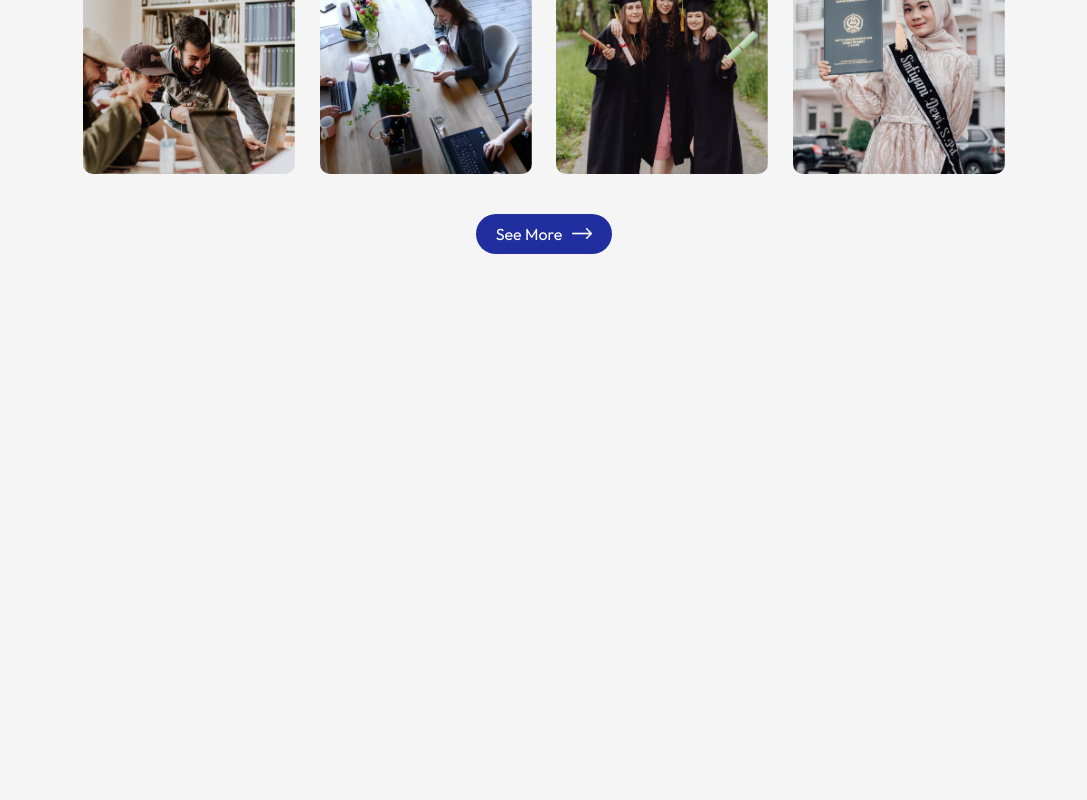
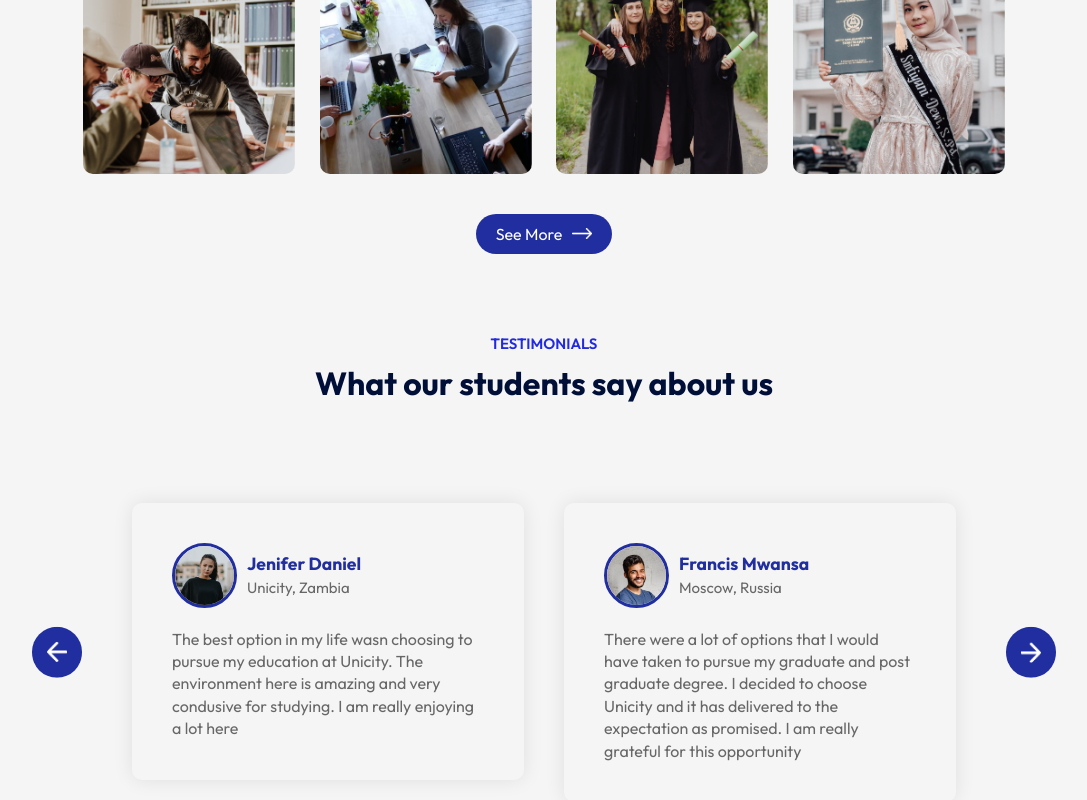
Before and after one commit to Petermwansa/responsive-react-website, a React (Create React App) app: page / in a window 1280 px wide. Shown: the part 2136-2936 px from the top of the page, without its empty margins (96-1183 px from the left). Before the commit the page ends 2470 px from the top, so only its background shows below. Built offline with nearby package versions, Linux system fonts and the light colour scheme.

Commit message:
Add the testimonials section

```diff
--- a/src/App.jsx
+++ b/src/App.jsx
@@ -5,6 +5,7 @@ import Programs from './components/Programs/Programs'
 import Title from './components/Title/Title'
 import About from './components/About/About'
 import Campus from './components/Campus/Campus'
+import Testimonials from './components/Testimonials/Testimonials'
 
 const App = () => {
   return (
@@ -17,6 +18,8 @@ const App = () => {
         <About />
         <Title subtitle='Gallery' title='Campus Photos'/>
         <Campus />
+        <Title subtitle='Testimonials' title='What our students say about us'/>
+        <Testimonials />
       </div>
     </div>
   )
--- /dev/null
+++ b/src/components/Testimonials/Testimonials.css
@@ -0,0 +1,54 @@
+.testimonials {
+    margin: 80px auto;
+    padding: 0 80px;
+    position: relative;
+}
+.next__btn, .back__btn {
+    position: absolute;
+    top: 50%;
+    right: 0;
+    transform: translateY(-50%);
+    padding: 15px;
+    width: 50px;
+    border-radius: 50%;
+    background: #212ea0;
+}
+.back__btn {
+    right: auto;
+    left: 0;
+}
+.slider {
+    overflow: hidden;
+}
+.slider ul {
+    display: flex;
+    width: 200%;
+    overflow-x: hidden;
+}
+.slider ul li {
+    list-style: none;
+    width: 50%;
+    padding: 20px;
+}
+.slide {
+    box-shadow: 0 0 20px rgba(0, 0, 0, 0.09);
+    padding: 40px;
+    border-radius: 10px;
+    color: #676767;
+    line-height: 1.4;
+}
+.slide img {
+    width: 65px;
+    border-radius: 50%;
+    margin-right: 10px;
+    border: 3px solid #212ea0;
+}
+.user__info {
+    display: flex;
+    align-items: center;
+    margin-bottom: 20px;
+    font-size: 15px;
+}
+.user__info h3 {
+    color: #212ea0;
+}
--- /dev/null
+++ b/src/components/Testimonials/Testimonials.jsx
@@ -0,0 +1,106 @@
+import React, { useRef } from 'react';
+import './Testimonials.css';
+import next_icon from '../../assets/next-icon.png';
+import back_icon from '../../assets/back-icon.png';
+import user_1 from '../../assets/user-1.png';
+import user_2 from '../../assets/user-2.png';
+import user_3 from '../../assets/user-3.png';
+import user_4 from '../../assets/user-4.png';
+
+
+const Testimonials = () => {
+
+    // this is getitng hold of the ul element using (ref)
+    const slider = useRef();
+    let tx = 0;
+
+    const slideForward = () => {
+        if (tx > -50) {
+            tx -=25;
+        }
+        slider.current.style.transform = `translateX(${tx}%)`;
+    }
+
+    const slideBackward = () => {
+        if (tx < 0) {
+            tx +=25;
+        }
+        slider.current.style.transform = `translateX(${tx}%)`;
+    }
+
+
+  return (
+    <div className='testimonials'>
+      <img src={next_icon} alt='' className='next__btn' onClick={slideForward}/>
+      <img src={back_icon} alt='' className='back__btn' onClick={slideBackward}/>
+      <div className='slider'>
+        <ul ref={slider}>
+            <li>
+                <div className='slide'>
+                    <div className='user__info'>
+                        <img src={user_1} alt='' />
+                        <div>
+                            <h3>Jenifer Daniel</h3>
+                            <span>Unicity, Zambia</span>
+                        </div>
+                    </div>
+                    <p>
+                        The best option in my life wasn choosing to pursue my education at Unicity.
+                        The environment here is amazing and very condusive for studying. I am really enjoying a lot here
+                    </p>
+                </div>
+            </li>
+
+            <li>
+                <div className='slide'>
+                    <div className='user__info'>
+                        <img src={user_2} alt='' />
+                        <div>
+                            <h3>Francis Mwansa</h3>
+                            <span>Moscow, Russia</span>
+                        </div>
+                    </div>
+                    <p>
+                        There were a lot of options that I would have taken to pursue my graduate and post graduate degree.
+                        I decided to choose Unicity and it has delivered to the expectation as promised. I am really grateful for this opportunity
+                    </p>
+                </div>
+            </li>
+
+            <li>
+                <div className='slide'>
+                    <div className='user__info'>
+                        <img src={user_3} alt='' />
+                        <div>
+                            <h3>Mary Lowrand</h3>
+                            <span>New York, USA</span>
+                        </div>
+                    </div>
+                    <p>
+                        A friend of mine introduced me to this university and I decided to join and it was a good or let me say
+                        the best decision I have ever made
+                    </p>
+                </div>
+            </li>
+
+            <li>
+                <div className='slide'>
+                    <div className='user__info'>
+                        <img src={user_4} alt='' />
+                        <div>
+                            <h3>Usher Spear</h3>
+                            <span>New York, USA</span>
+                        </div>
+                    </div>
+                    <p>
+                        I really love it here. From the teaching stuf to  my fellow students
+                    </p>
+                </div>
+            </li>
+        </ul>
+      </div>
+    </div>
+  )
+}
+
+export default Testimonials;
```
